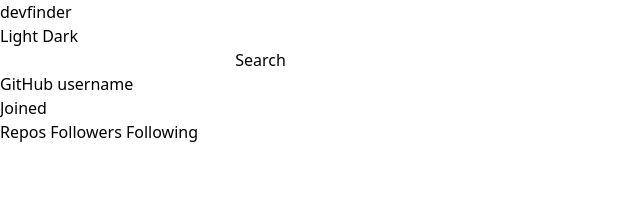
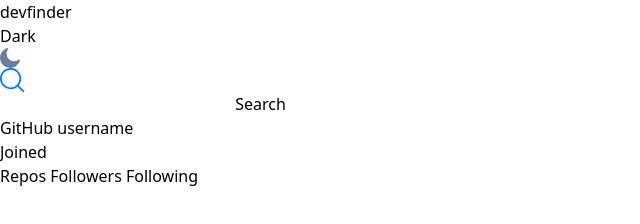
Before and after one commit to BrookesCodeStuff/github-user-search, a website: page index.html in a window 1280 px wide. Shown: the whole page, without its empty margins (0-640 px from the left). Drawn offline with Linux system fonts and the light colour scheme.

Commit message:
add icons to theme switcher and search

```diff
--- a/index.html
+++ b/index.html
@@ -15,9 +15,10 @@
     <main>
       <header>
         <h1>devfinder</h1>
-        <span>Light Dark</span>
+        <span>Dark <img src="./assets/icons/icon-moon.svg" alt="" /></span>
       </header>
       <form>
+        <img src="./assets/icons/icon-search.svg" alt="" />
         <input />
         <button type="submit">Search</button>
       </form>
```
